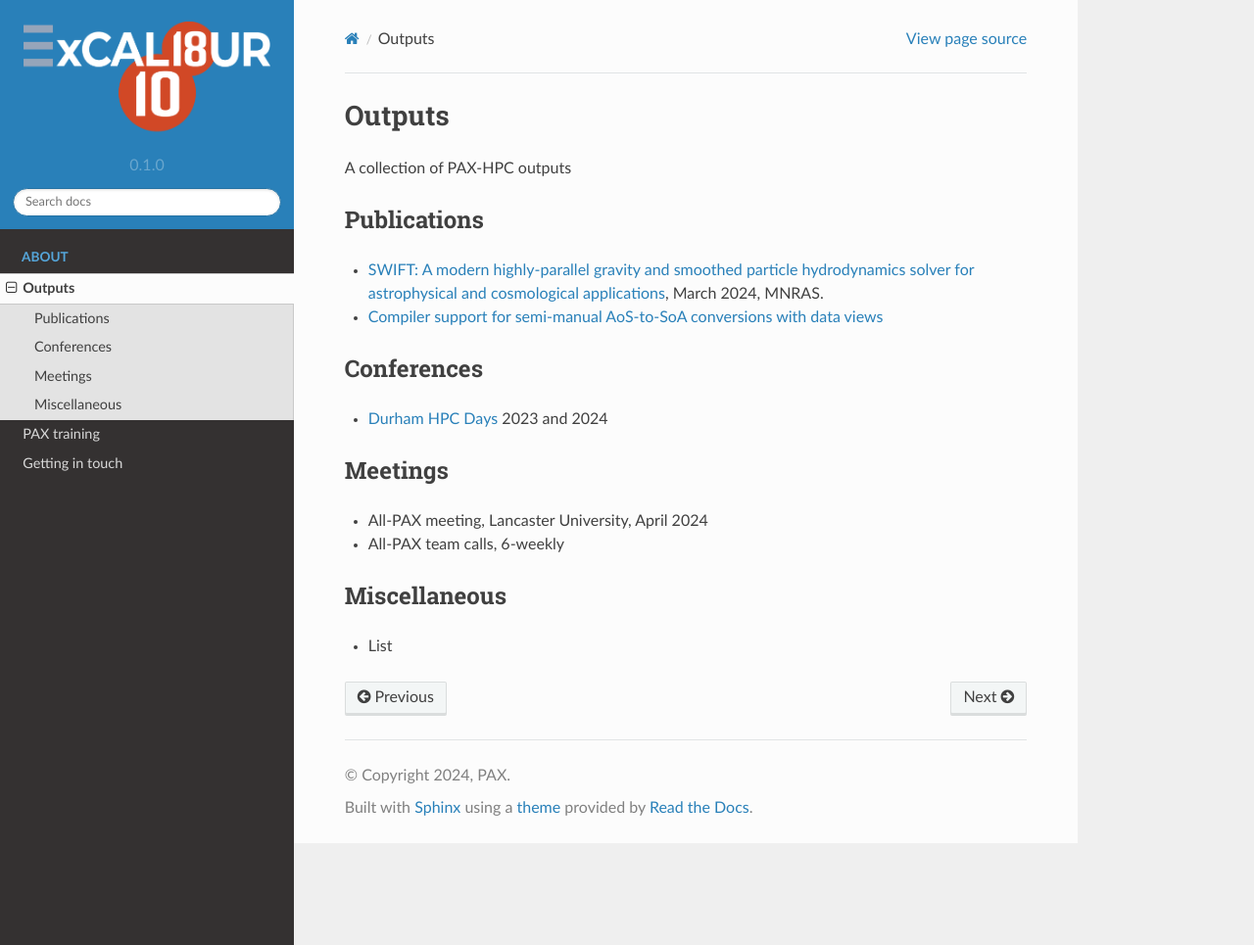
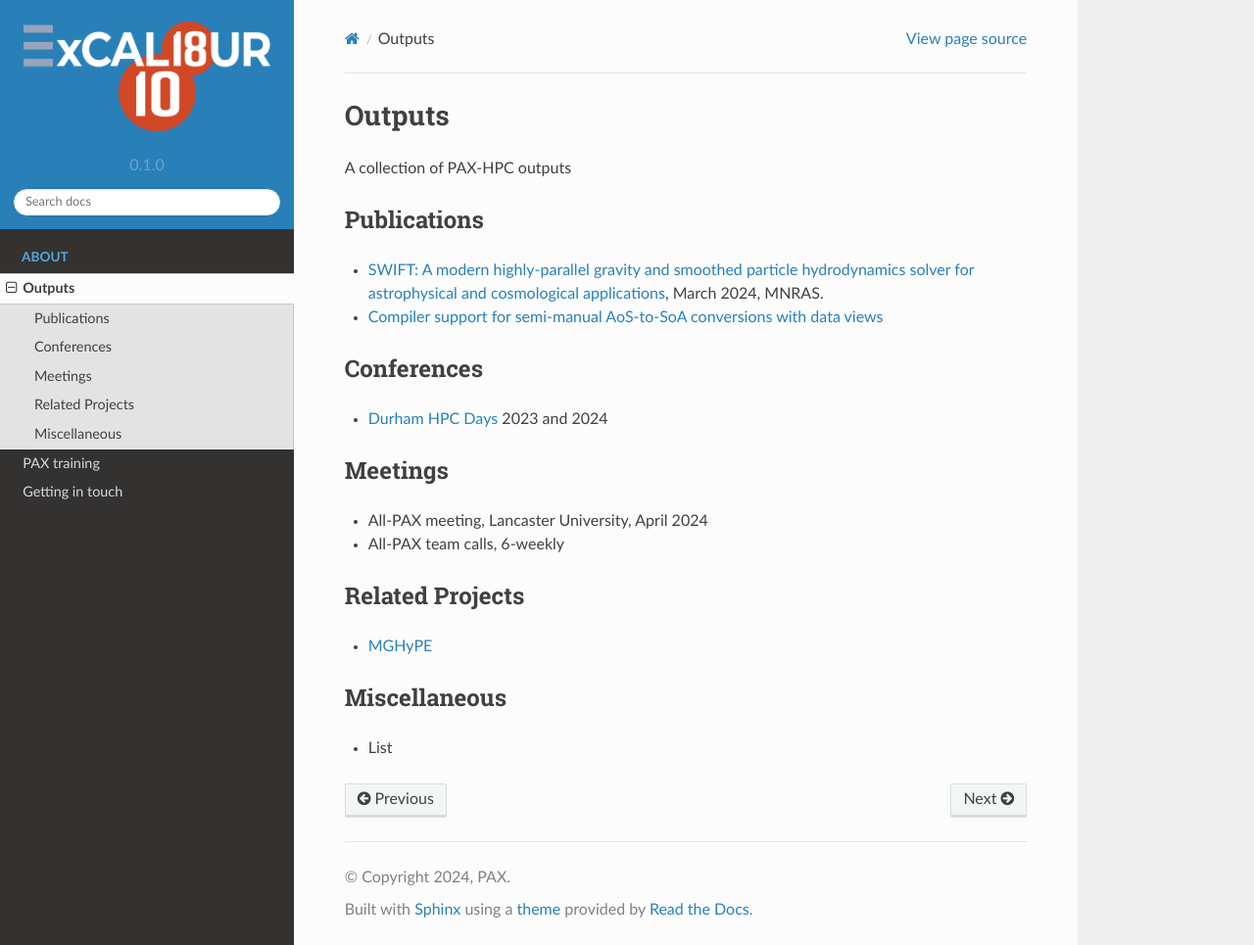
Before and after one commit to xguo-epcc/pax-hpc, a Sphinx documentation site: the page built from docs/outputs.md, in a window 1280 px wide and 965 px high. Shown: the whole window at 98% size. Built offline with Sphinx 7.4.7 and the Read the Docs theme 2.0.0, drawn with Linux system fonts in a browser that asks for light colours.

Commit message:
added MGHyPE

```diff
--- a/docs/outputs.md
+++ b/docs/outputs.md
@@ -17,7 +17,9 @@ A collection of PAX-HPC outputs
 - All-PAX meeting, Lancaster University, April 2024
 - All-PAX team calls, 6-weekly
 
+## Related Projects
 
+- [MGHyPE](https://gow.epsrc.ukri.org/NGBOViewGrant.aspx?GrantRef=EP/X019497/1)
 
 ## Miscellaneous
 
```
